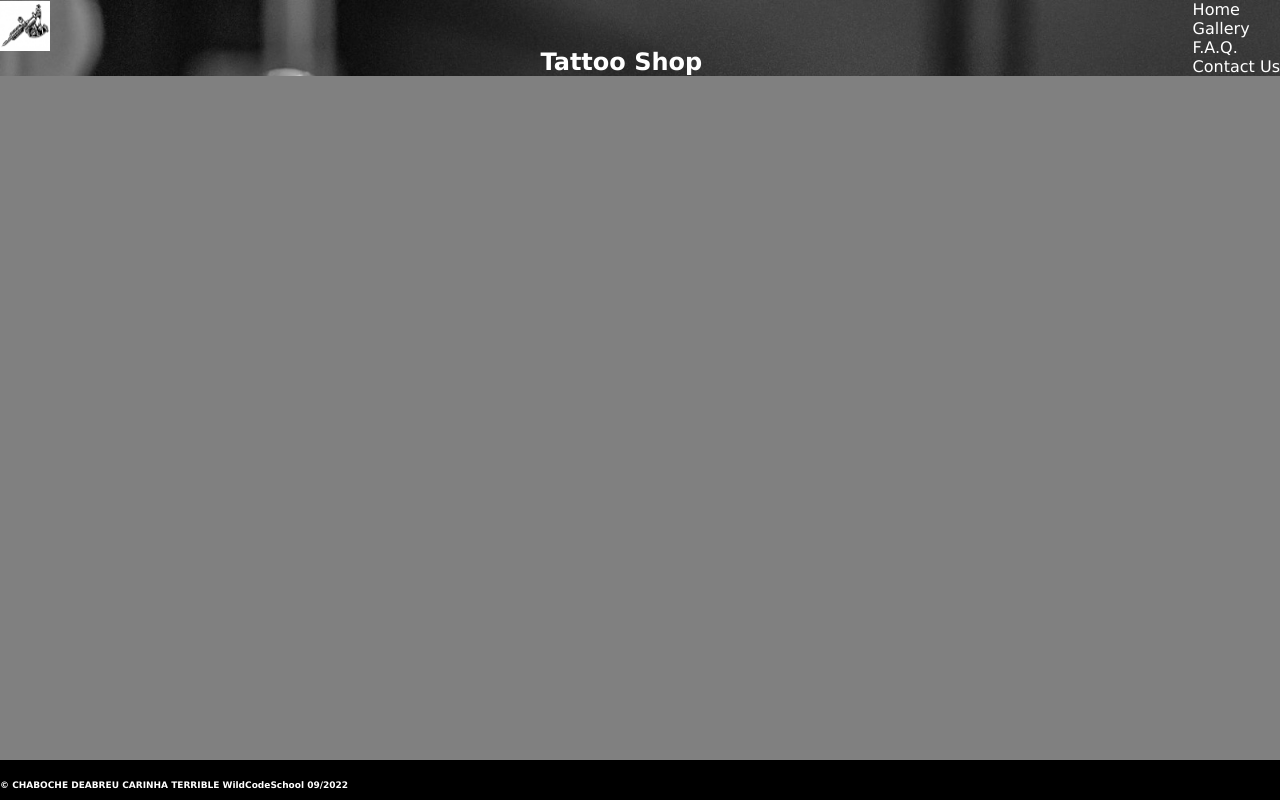
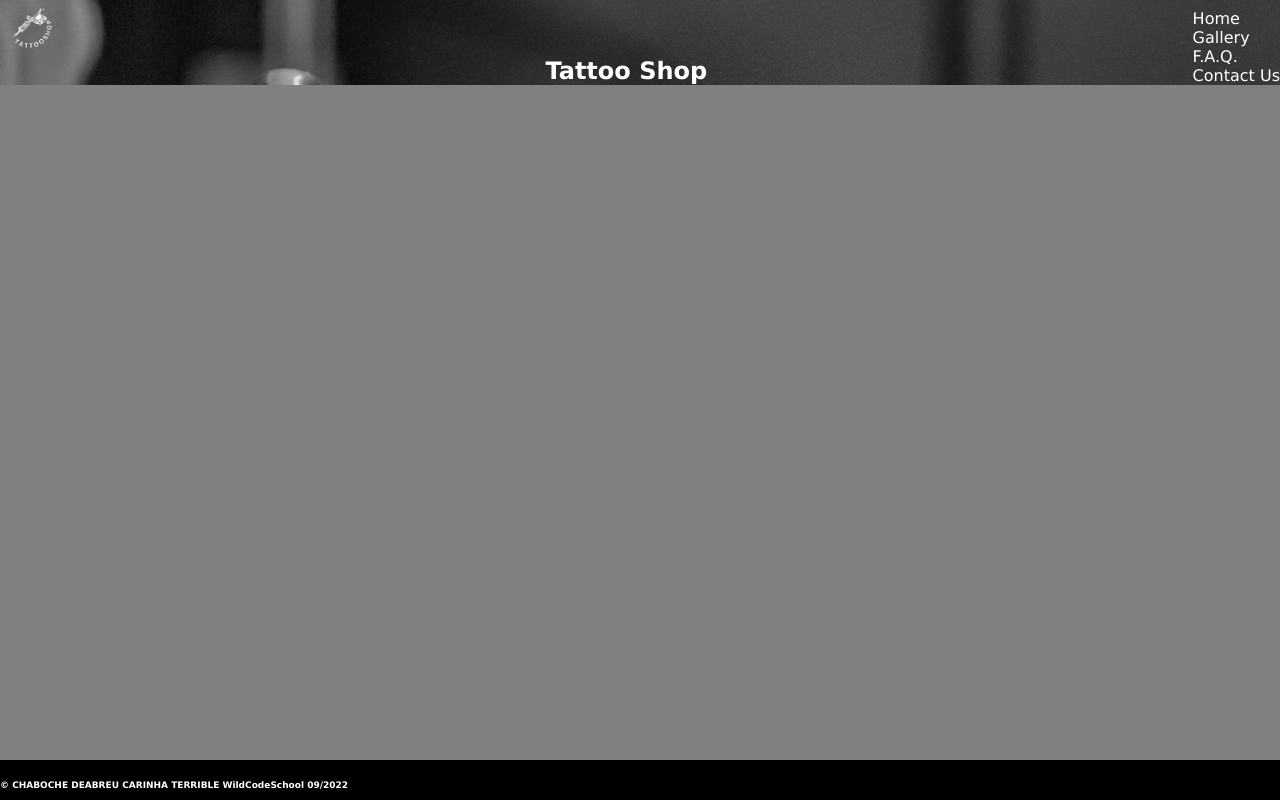
Before and after one commit to deabreudavid/Project1TatooShop, a plain HTML site: page index.html in a window 1280 px wide. Drawn offline with Linux system fonts and the light colour scheme.

Commit message:
ajout du logo

```diff
--- a/index.html
+++ b/index.html
@@ -14,7 +14,7 @@
     <header class="background">
         <nav>
             <div class="navbar">
-                <img class="logo" src="images/logo3.jpeg">
+                <img class="logo" src="images/logo1.png">
                 <h1>Tattoo Shop</h1>
                 <ul>
                     <li><a href="index.html">Home</a></li>
--- a/style.css
+++ b/style.css
@@ -17,8 +17,8 @@ body {
 }
 
 .logo {
-    height: 50px;
-    width: 50px;
+    height: 60px;
+    width: 60px;
     display: flex;
     margin-bottom: 25px;
 }
```
Also changed, not shown: images/logo1.png (added), 2 other files.
